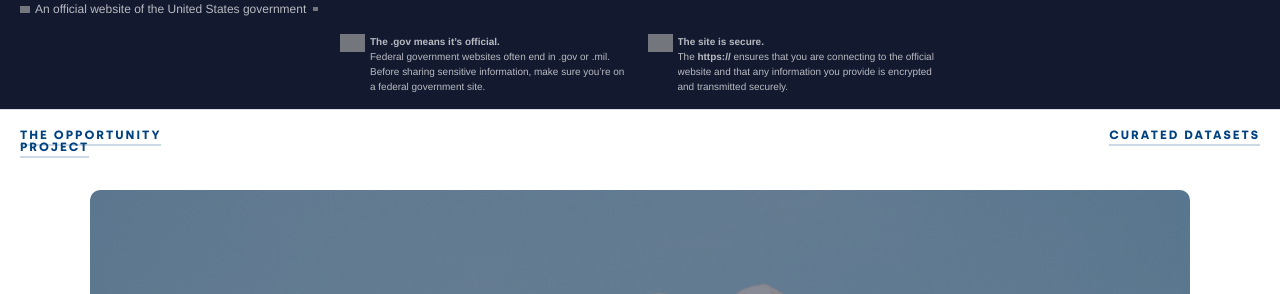
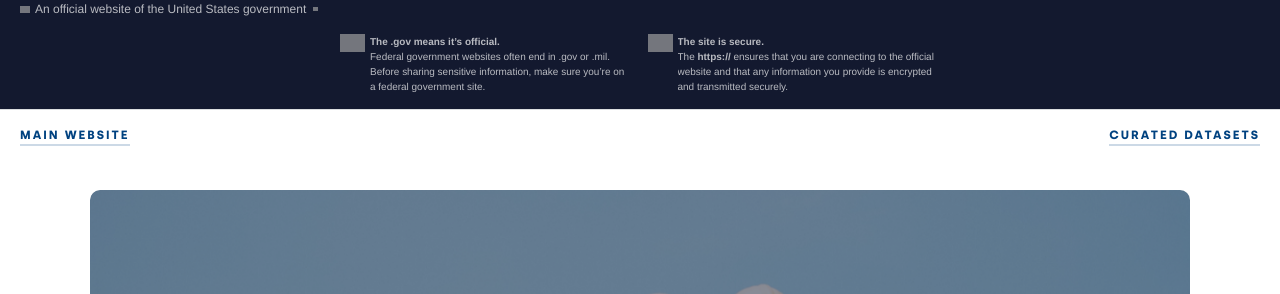
Before and after one commit to marcellamaki/data-kit-hub, a Jekyll site: the page built from _pages/workforce.md, in a window 1280 px wide. Shown: the top 294 px of the page. Built offline with Jekyll 4.4.1, drawn with Linux system fonts in a browser that asks for light colours; some web fonts are replaced; grey boxes are pictures that could not be loaded.

Commit message:
Add baseurl to links

```diff
--- a/_config.yml
+++ b/_config.yml
@@ -14,12 +14,12 @@ url: "https://opportunity.census.gov"
 
 # Site Navigation
 primary_navigation:
-  - name: The Opportunity Project
-    url: /
+  - name: Main Website
+    url: https://opportunity.census.gov
 
 secondary_navigation:
   - name: Curated Datasets
-    url: /curated-datasests
+    url: /
 
 ##########################################################################################
 # The values below here are more advanced and should only be
--- a/_data/data-kits.yaml
+++ b/_data/data-kits.yaml
@@ -1,5 +1,5 @@
 - title: Workforce Challenges
-  image: assets/images/data-kits/workforce.png
+  image: /assets/images/data-kits/workforce.png
   link: /workforce/
   description: Data on workers, businesses, jobs, credentials, and more
   upcoming: false
--- a/_includes/datasets/workforce.html
+++ b/_includes/datasets/workforce.html
@@ -45,7 +45,7 @@
       <div class="datasets__card grid-col-12 tablet:grid-col-4 {{data.problem-statement}} ">
         <a class="datasets__card-link" href="{{data.link}}" target="_blank">
         <div class="datasets__card-arrow">
-          <img src="/assets/images/icons/arrow-tab.svg" alt="Arrow Icon">
+          <img src="{{site.baseurl}}/assets/images/icons/arrow-tab.svg" alt="Arrow Icon">
         </div>
         <h3 class="datasets__card-title">{{data.name}}</h3>
         <p class="datasets__card-subtitle"><span>by </span>{{data.agency}}</p>
--- a/_includes/hero.html
+++ b/_includes/hero.html
@@ -11,7 +11,7 @@
   </div>
 {% else %}
 <section class="interior-hero">
-  <div class="grid-container interior-hero__bg"  style="background-image: url('{{page.hero.image}}');">
+  <div class="grid-container interior-hero__bg"  style="background-image: url('{{page.hero.image | prepend: site.baseurl}}');">
     <div class="interior-hero__callout">
       <h2 class="interior-hero__title">{{ page.hero.text}}</h2>
       <p>{{ page.hero.subtext }}</p>
--- a/_includes/nav.html
+++ b/_includes/nav.html
@@ -6,7 +6,7 @@
       {% assign basedir = page.url | remove_first: '/' | split: '/' | first | lstrip %}
       {% assign linkdir = nav_item.url | replace: "/", "" | lstrip %}
       <li class="usa-nav__primary-item">
-        <a href="{{ nav_item.url | prepend: site.baseurl}}"><span>{{ nav_item.name | escape }}</span></a>
+        <a href="{{ nav_item.url }}"><span>{{ nav_item.name | escape }}</span></a>
       </li>
       {% endfor %}
       </ul>
```
